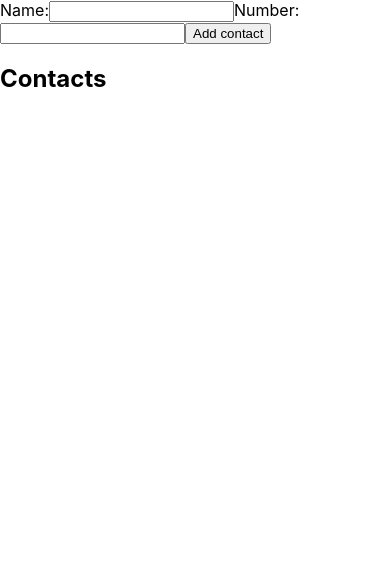
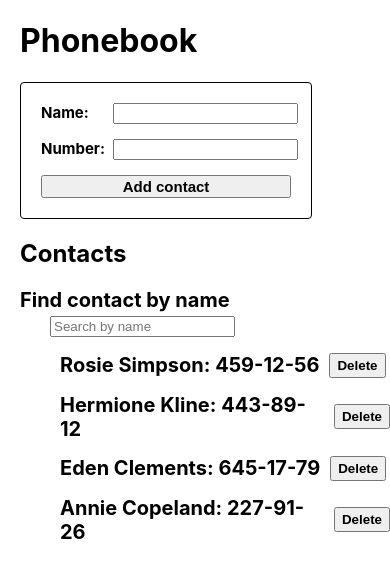
Before and after one commit to Teslyak/goit-react-hw-02-phonebook, a React (Create React App) app: page / in a window 390 px wide. Shown: the top 578 px of the page. Built offline with nearby package versions, Linux system fonts and the light colour scheme.

Commit message:
react-hw2-phonebook-end

```diff
--- a/package.json
+++ b/package.json
@@ -9,6 +9,7 @@
     "@testing-library/user-event": "^13.5.0",
     "modern-normalize": "^2.0.0",
     "nanoid": "^4.0.2",
+    "prop-types": "^15.8.1",
     "react": "^18.1.0",
     "react-dom": "^18.1.0",
     "react-scripts": "5.0.1",
--- a/src/components/AddContact/AddContact.jsx
+++ b/src/components/AddContact/AddContact.jsx
@@ -1,5 +1,6 @@
 import { Component } from 'react';
 import { nanoid } from 'nanoid';
+import { FormAddContact, InputAddContact, LabelAddContact, LabelAddContactTel, ButtonAddContact } from './AddContact.styled';
 
 
 
@@ -13,14 +14,12 @@ number: ''
 
 
     handelChangeInput = (e) => {
-    console.log(e.currentTarget);
         this.setState({
             [e.target.name]: e.currentTarget.value
         })
     }
 
     handleAddInList = (e) => {
-
     e.preventDefault();
     this.props.addNewContact({ id: nanoid(5), ...this.state });
     this.setState({
@@ -34,32 +33,33 @@ number: ''
 
         return (
             <>
-    <form onSubmit={this.handleAddInList}>
-   <lable >Name:
-    <input
+    <FormAddContact onSubmit={this.handleAddInList}>
+   <LabelAddContact>Name:
+    <InputAddContact
     type="text"
     name="name"
     onChange={this.handelChangeInput}
-    // pattern="^[a-zA-Zа-яА-Я]+(([' -][a-zA-Zа-яА-Я ])?[a-zA-Zа-яА-Я]*)*$"
-    // title="Name may contain only letters, apostrophe, dash and spaces. For example Adrian, Jacob Mercer, Charles de Batz de Castelmore d'Artagnan"
+    pattern= "^[a-zA-Zа-яА-Я]+(([' \-][a-zA-Zа-яА-Я ])?[a-zA-Zа-яА-Я]*)*$"
+    title="Name may contain only letters, apostrophe, dash and spaces. For example Adrian, Jacob Mercer, Charles de Batz de Castelmore d'Artagnan"
     value={this.state.name}
     required
           />
-                    </lable>
+    </LabelAddContact>
 
-    <label>Number:
-    <input
+    <LabelAddContactTel>Number:
+    <InputAddContact
     type="tel"
     name="number"
     onChange={this.handelChangeInput}
-//   pattern="\+?\d{1,4}?[-.\s]?\(?\d{1,3}?\)?[-.\s]?\d{1,4}[-.\s]?\d{1,4}[-.\s]?\d{1,9}"
-//   title="Phone number must be digits and can contain spaces, dashes, parentheses and can start with +"
+  pattern="\+?\d{1,4}?[ .\-\s]?\(?\d{1,3}?\)?[ .\-\s]?\d{1,4}[ .\-\s]?\d{1,4}[ .\-\s]?\d{1,9}"
+  title="Phone number must be digits and can contain spaces, dashes, parentheses and can start with +"
+    value={this.state.number}
   required
 />
 
-</label>
-          <button type="submit" >Add contact</button>
-        </form>
+</LabelAddContactTel>
+          <ButtonAddContact type="submit" >Add contact</ButtonAddContact>
+        </FormAddContact>
 
             </>
 
--- /dev/null
+++ b/src/components/AddContact/AddContact.styled.jsx
@@ -0,0 +1,38 @@
+import styled from 'styled-components';
+
+export const LabelAddContact = styled.label`
+display: flex;
+gap: 24px;
+font-size: 15px;
+font-weight: bold;
+
+`;
+export const LabelAddContactTel = styled.label`
+display: flex;
+gap: 8px;
+font-size: 15px;
+font-weight: bold;
+
+`;
+
+export const InputAddContact = styled.input`
+
+
+`;
+
+export const FormAddContact = styled.form`
+display: flex;
+flex-direction: column;
+border-radius: 4px;
+border: 1px solid black;
+width: 250px;
+gap: 15px;
+
+padding: 20px;
+
+`;
+
+export const ButtonAddContact = styled.button`
+  font-weight: bold;
+  font-size: 15px;
+`;
--- a/src/components/App.jsx
+++ b/src/components/App.jsx
@@ -1,26 +1,64 @@
 import { Component } from 'react';
 import { AddContact } from './AddContact/AddContact'
 import { ContactList } from './ContactList/ContactList';
+import { Filter } from './Filter/Filter';
+import { DivWrap } from './App.styled';
 
 
 export class App extends Component {
   state = {
-  contacts: [],
+    contacts: [
+    {id: 'id-1', name: 'Rosie Simpson', number: '459-12-56'},
+    {id: 'id-2', name: 'Hermione Kline', number: '443-89-12'},
+    {id: 'id-3', name: 'Eden Clements', number: '645-17-79'},
+    {id: 'id-4', name: 'Annie Copeland', number: '227-91-26'},
+    ],
+    filter: ''
   }
 
   addContact = contact => {
+    const chekContact = this.state.contacts.some(el => {
+     return el.name.trim() === contact.name.trim()
+    })
+
+    if (chekContact) {
+      alert(`${contact.name}  is already in contacts `)
+      return
+    }
+
     this.setState((prevState) => ({
       contacts: [...prevState.contacts, contact]
     }))
   }
 
+  handleFilter =  (evt) => {
+    this.setState({ filter: evt.target.value });
+
+  }
+
+  getFilterText = () => {
+    const normalizedFilter = this.state.filter.toLowerCase().trim();
+    return this.state.contacts.filter((el) => {
+      return el.name.toLowerCase().includes(normalizedFilter);
+    });
+  }
+  handleDelete = id => {
+    this.setState(pState => ({
+    contacts: pState.contacts.filter(el =>el.id !== id)
+  }) )
+}
+
+
   render() {
 
     return (
-      <>
+      <DivWrap>
+        <h1>Phonebook</h1>
         <AddContact addNewContact={this.addContact} />
-        <ContactList addContact={this.state.contacts} />
-      </>
+        <h2>Contacts</h2>
+        <Filter handleFilter={this.handleFilter} />
+        <ContactList onDeleteContact={this.handleDelete} getFilterText={this.getFilterText()} />
+      </DivWrap>
 
   )}
 
--- /dev/null
+++ b/src/components/App.styled.jsx
@@ -0,0 +1,5 @@
+import { styled } from 'styled-components';
+
+export const DivWrap = styled.div`
+  padding-left: 20px;
+`;
--- a/src/components/ContactList/ContactList.jsx
+++ b/src/components/ContactList/ContactList.jsx
@@ -1,17 +1,26 @@
 import { ContactListItem } from 'components/ContactListIthem/ContactListItem'
 import React from 'react'
+import propTypes from 'prop-types'
 
 export const ContactList = (props) => {
     return (
         <>
-            <h2>Contacts</h2>
         <ul>
-
-            {props.addContact.map(el => (
-                <ContactListItem item={el} />
+            {props.getFilterText.map(el => (
+                <ContactListItem onDeleteContact={() => props.onDeleteContact(el.id)} item={el} key={el.id}  />
             ))}
             </ul>
         </>
    )
 
 }
+
+ContactList.propTypes = {
+    onDeleteContact: propTypes.func,
+    getFilterText: propTypes.arrayOf(
+        propTypes.shape ({
+        id: propTypes.string,
+        name: propTypes.string,
+        number:propTypes.number
+    }))
+ }
--- a/src/components/ContactListIthem/ContactListItem.jsx
+++ b/src/components/ContactListIthem/ContactListItem.jsx
@@ -1,9 +1,26 @@
 import React from 'react'
+import { Button, Item, ItemName } from './ContactListItem.styled'
+import propTypes  from 'prop-types'
 
-export const ContactListItem = ({ item: { id, number, name } }) => {
-    return (
-        <li key={id}>
-            <p>{name}: {number}</p>
-    </li>
+
+export const ContactListItem = ({ item: { number, name }, onDeleteContact  }) => {
+  return (
+      <>
+        <Item>
+        <ItemName>{name}: {number}</ItemName>
+        <Button type="button" onClick={onDeleteContact}>Delete</Button>
+      </Item>
+
+      </>
   )
 }
+
+ContactListItem.propTypes = {
+  onDeleteContact: propTypes.func,
+  item: propTypes.shape ({
+  number: propTypes.number,
+  name: propTypes.string,
+  id: propTypes.string
+
+  })
+}
--- /dev/null
+++ b/src/components/ContactListIthem/ContactListItem.styled.jsx
@@ -0,0 +1,21 @@
+import { styled } from 'styled-components';
+
+export const Item = styled.li`
+  display: flex;
+align-items: center;
+margin-bottom: 15px;
+
+`;
+
+export const ItemName = styled.p`
+margin:0;
+  font-size: 20px;
+  margin-right: 10px;
+  font-weight: bold;
+
+`;
+
+export const Button = styled.button`
+  height: 25px;
+  font-weight: bold;
+`;
--- /dev/null
+++ b/src/components/Filter/Filter.jsx
@@ -0,0 +1,26 @@
+import React from 'react'
+import { InputFilter, LableFilter } from './Filter.styled'
+import propTypes from 'prop-types'
+
+export const Filter = props => {
+    const {handleFilter} = props
+  return (
+      <>
+          <LableFilter>
+              Find contact by name
+              <InputFilter type="text"
+                  onChange={handleFilter}
+                  placeholder='Search by name'
+></InputFilter>
+
+
+     </LableFilter>
+
+
+      </>
+  )
+}
+
+Filter.propTypes = {
+    handleFilter: propTypes.func,
+}
--- /dev/null
+++ b/src/components/Filter/Filter.styled.jsx
@@ -0,0 +1,11 @@
+import styled from 'styled-components';
+
+export const LableFilter = styled.label`
+  font-size: 20px;
+  font-weight: bold;
+
+`;
+
+export const InputFilter = styled.input`
+  margin-left: 30px;
+`;
```
Also changed, not shown: src/components/ContactList/ContactList.styled.jsx (added), 1 other file (tests, documents, lock files or other folders).
